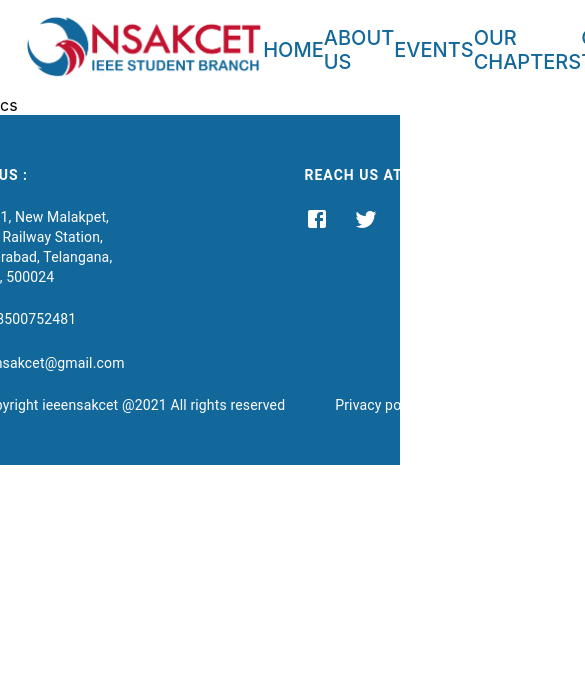
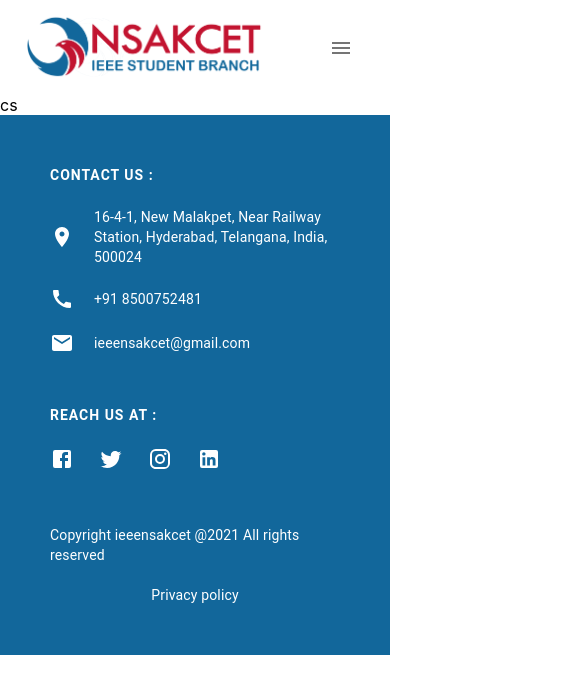
Before and after one commit to mohammedsrehan/ieee-website, a React (Create React App) app: page /cs in a window 390 px wide. Shown: the top 694 px of the page, 585 px wide, since content can reach past the window. Built offline with nearby package versions, Linux system fonts and the light colour scheme; the HTML template or start-up script is replaced by a standard one.

Commit message:
making responsive

```diff
--- a/src/components/footer/footer.js
+++ b/src/components/footer/footer.js
@@ -45,21 +45,51 @@ const Footer = () => {
               REACH US AT :
             </Typography>
             <div className={classes.icons}>
-              <FacebookIcon />
-              <TwitterIcon />
+              <Link
+                href="https://twitter.com/ieeensakcet"
+                target="_blank"
+                rel="noopener"
+                color="inherit"
+              >
+                <FacebookIcon />
+              </Link>
+              <Link
+                href="https://twitter.com/ieeensakcet"
+                target="_blank"
+                rel="noopener"
+                color="inherit"
+              >
+                <TwitterIcon />
+              </Link>
+              <Link
+                href="https://www.instagram.com/ieeensakcet/?igshid=1rorsll9o8e06"
+                target="_blank"
+                rel="noopener"
+                color="inherit"
+              >
               <InstagramIcon />
+              </Link>
+              <Link
+                href="https://www.linkedin.com/company/42773344/admin/"
+                target="_blank"
+                rel="noopener"
+                color="inherit"
+              >
               <LinkedInIcon />
+              </Link>
             </div>
           </div>
           <div className={classes.copyright}>
-            <Typography variant="body2">Copyright ieeensakcet @2021 All rights reserved</Typography>
+            <Typography variant="body2">
+              Copyright ieeensakcet @2021 All rights reserved
+            </Typography>
             <Typography variant="body2">
               <Link
                 href="https://www.ieee.org/security-privacy.html"
                 target="_blank"
                 rel="noopener"
-                color='inherit'
-                underline='none'
+                color="inherit"
+                underline="none"
               >
                 Privacy policy
               </Link>
--- a/src/components/footer/style.js
+++ b/src/components/footer/style.js
@@ -49,5 +49,21 @@ export default makeStyles((theme) => ({
     display: 'flex',
     gap: '50px',
     justifyContent: 'center',
+  },
+  [theme.breakpoints.down('xs')]: {
+    container: {
+      padding: '50px'
+    },
+    mainContainer: {
+      display: 'flex',
+      flexDirection: 'column',
+      gap: '50px',
+    },
+    copyright: {
+      flexDirection: 'column',
+      gap: '20px',
+      justifyContent: 'center',
+      alignItems: 'center',
+    },
   }
 }));
--- a/src/components/navBar/navBar.js
+++ b/src/components/navBar/navBar.js
@@ -1,5 +1,6 @@
-import { Paper } from "@material-ui/core";
+import { IconButton, Paper } from "@material-ui/core";
 import React from "react";
+import MenuIcon from "@material-ui/icons/Menu";
 import { Link } from "react-router-dom";
 import logo from "../../images/homePage/ieee-min.png";
 import "./style.css";
@@ -8,10 +9,10 @@ const NavBar = () => {
   return (
     <div>
       <nav className="navbar">
+        <Link to="/">
+          <img src={logo} className="logo" alt="logo" />
+        </Link>
         <ul className="list">
-          <Link to="/">
-            <img src={logo} className="logo" alt="logo" />
-          </Link>
           <li className="listItem">
             <Link to="/" className="link">
               HOME
@@ -23,11 +24,9 @@ const NavBar = () => {
             </Link>
           </li>
           <li className="listItem hover">
-            <Link className="link">
-              EVENTS
-            </Link>
+            <Link className="link">EVENTS</Link>
             <Paper elevation={3} className="subListItem">
-              <ul className='subItem'>
+              <ul className="subItem">
                 <li className="listItem">
                   <Link to="/webinars" className="link">
                     WEBINARS
@@ -47,11 +46,9 @@ const NavBar = () => {
             </Paper>
           </li>
           <li className="listItem hover">
-            <Link className="link">
-              OUR CHAPTERS
-            </Link>
+            <Link className="link">OUR CHAPTERS</Link>
             <Paper elevation={3} className="subListItem">
-              <ul className='subItem'>
+              <ul className="subItem">
                 <li className="listItem">
                   <Link to="/cs" className="link">
                     COMPUTER SOCIETY
@@ -81,6 +78,13 @@ const NavBar = () => {
             </Link>
           </li>
         </ul>
+        <IconButton aria-label="menu">
+          <MenuIcon
+            onClick={() => {
+              alert("clicked");
+            }}
+          />
+        </IconButton>
       </nav>
     </div>
   );
--- a/src/components/navBar/style.css
+++ b/src/components/navBar/style.css
@@ -5,6 +5,11 @@
   height: 95px;
   padding: 0 25px;
   background-color: #ffffff;
+}
+@media (max-width: 992px) {
+  .listItem{
+    display: none;
+  }
 }
 
 .logo {
--- a/src/pages/home/styles.js
+++ b/src/pages/home/styles.js
@@ -76,8 +76,6 @@ export default makeStyles((theme) => ({
   events_cards: {
     position: "relative",
     width: "48%",
-    // flex: '1 0 auto',
-    // width: "max-width",
   },
   events_cards_image: {
     display: "flex",
@@ -118,20 +116,26 @@ export default makeStyles((theme) => ({
   },
   chapter_cards: {
     display: "flex",
+    flexWrap: 'wrap',
+    // gap: '20px',
+    justifyContent: 'space-around',
     width: "100%",
-    justifyContent: 'space-between',
   },
   chapters: {
+    width: '25%',
+    display: "flex",
     padding: "20px",
     borderRadius: "15px",
+    height: '120px',
   },
   chapter_logo: {
-    height: "150px",
-    width: '250px',
-    objectFit: 'scale-down'
+    maxHeight: "100%",
+    minWidth: '100%',
+    objectFit: 'contain',
   },
   cards: {
     display: "flex",
+    flexWrap: 'wrap',
     alignItems: "center",
     justifyContent: "center",
     gap: "40px",
@@ -176,5 +180,9 @@ export default makeStyles((theme) => ({
       color: '#ffffff',
     }
   },
-
+  [theme.breakpoints.down('sm')]: {
+    events_cards: {
+      width: '100%',
+    }
+  }
 }));
```
